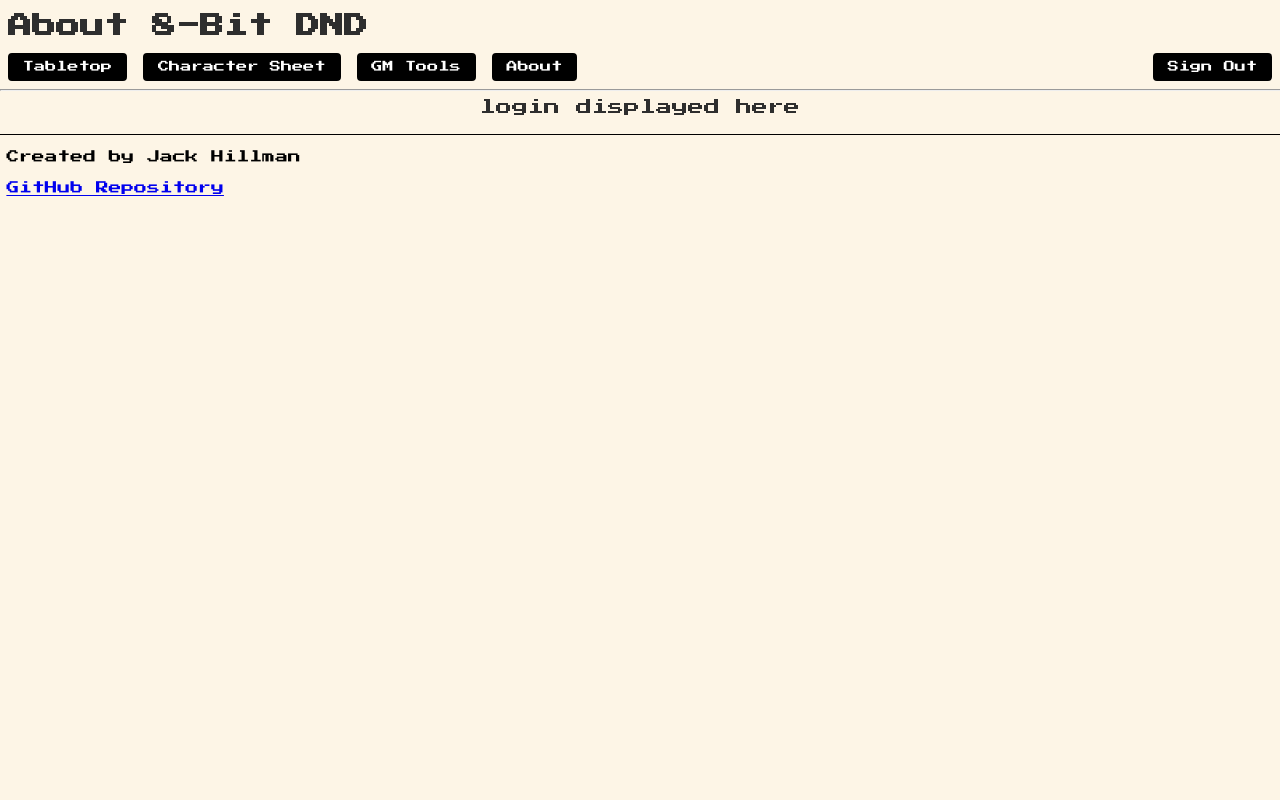
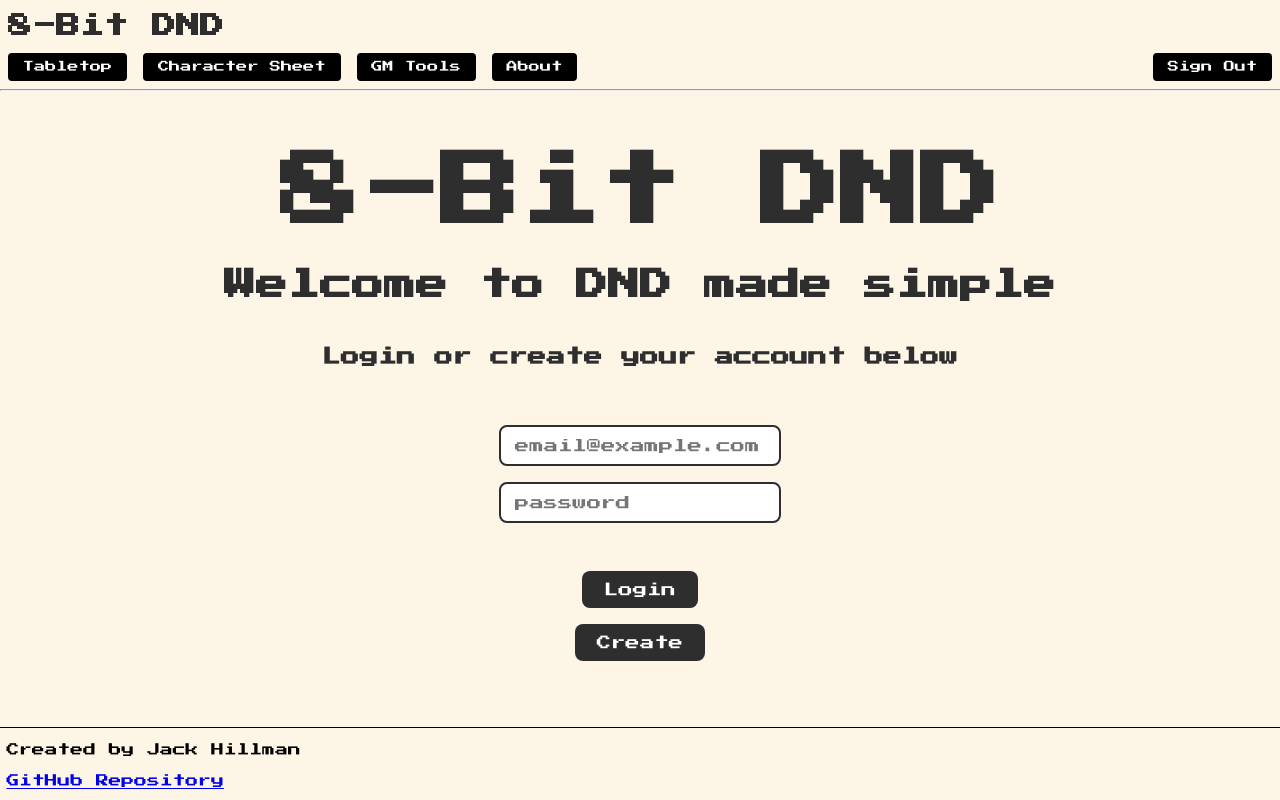
Before and after one commit to theeleventhmetal/startup, a React (Vite) app in the folder 8bitdnd/: page / in a window 1280 px wide. Built offline with nearby package versions, Linux system fonts and the light colour scheme.

Commit message:
Finally got the footer to stay in place

```diff
--- a/8bitdnd/index.html
+++ b/8bitdnd/index.html
@@ -6,7 +6,7 @@
     <meta name="viewport" content="width=device-width, initial-scale=1" />
     <meta name="theme-color" content="#000000" />
 
-    <title>Startup React</title>
+    <title>8-Bit DND</title>
   </head>
   <body>
     <noscript>You need to enable JavaScript to run this app.</noscript>
--- a/8bitdnd/src/app.css
+++ b/8bitdnd/src/app.css
@@ -7,14 +7,21 @@
   min-width: 375px;
 }
 
-body {
+body, #root {
+  height: 100vh;
   display: flex;
   flex-direction: column;
-  min-height: 100vh;
   overflow: hidden;
   background: #fdf5e6; /* off-white for normal pages */
   color: #2e2e2e;
   font-family: 'Press Start 2P', monospace;
+}
+
+#root > div {
+  flex: 1;
+  display: flex;
+  flex-direction: column;
+  min-height: 100vh;
 }
 
 header {
--- a/8bitdnd/src/app.jsx
+++ b/8bitdnd/src/app.jsx
@@ -7,13 +7,14 @@ import { Gmtools } from './gmtools/gmtools';
 import { Menu } from './menu/menu';
 import { About } from './about/about';
 import { Tabletop } from './tabletop/tabletop';
+import { Csheet } from './csheet/csheet';
 
 export default function App() {
   return (
     <BrowserRouter>
     <div>
       <header>
-        <h1 className="main-header">About 8-Bit DND</h1>
+        <h1 className="main-header">8-Bit DND</h1>
         <nav>
           <ul style={{ listStyle: 'none', padding: 0, margin: 0, display: 'flex', gap: '1em' }}>
             <li><NavLink className='nav-link' to='/tabletop'>Tabletop</NavLink></li>
@@ -29,7 +30,7 @@ export default function App() {
       <Routes>
         <Route path='/' element={<Login />} />
         <Route path='/tabletop' element={<Tabletop />} />
-        <Route path='/csheet' element={<Menu />} />
+        <Route path='/csheet' element={<Csheet />} />
         <Route path='/gmtools' element={<Gmtools />} />
         <Route path='/about' element={<About />} />
         <Route path='*' element={<NotFound />} />
--- a/8bitdnd/src/csheet/csheet.jsx
+++ b/8bitdnd/src/csheet/csheet.jsx
@@ -2,8 +2,10 @@ import React from 'react';
 
 export function Csheet() {
   return (
-    <main className="container-fluid bg-secondary text-center">
-      <div>Csheet displayed here</div>
-    </main>
+    <main>
+
+    <p>Placeholder for future character sheet editing</p>
+
+  </main>
   );
 }
--- a/8bitdnd/src/gmtools/gmtools.jsx
+++ b/8bitdnd/src/gmtools/gmtools.jsx
@@ -2,8 +2,10 @@ import React from 'react';
 
 export function Gmtools() {
   return (
-    <main className="container-fluid bg-secondary text-center">
-      <div>gmtools displayed here</div>
-    </main>
+    <main>
+
+    <p>Placeholder for future GM settings</p>
+
+  </main>
   );
 }
--- a/8bitdnd/src/login/login.css
+++ b/8bitdnd/src/login/login.css
@@ -1,5 +1,5 @@
 /* Login page specific */
-body.login-page main {
+main {
   flex: 1;
   display: flex;
   flex-direction: column;
--- a/8bitdnd/src/login/login.jsx
+++ b/8bitdnd/src/login/login.jsx
@@ -1,9 +1,36 @@
 import React from 'react';
+import { useNavigate } from 'react-router-dom';
+import './login.css';
 
 export function Login() {
+  const navigate = useNavigate();
+
+  function handleSubmit(e) {
+    e.preventDefault();
+    // Add authentication logic here if needed
+    navigate('/tabletop');
+  }
+
   return (
-    <main className="container-fluid bg-secondary text-center">
-      <div>login displayed here</div>
+    <main>
+      <div className="landscape-warning">
+        For best experience, please rotate your device to landscape mode.
+      </div>
+      <h1 className="big-title">8-Bit DND</h1>
+      <h1 className="secondary-title">Welcome to DND made simple</h1>
+      <h3>Login or create your account below</h3>
+      <form id="login-form" onSubmit={handleSubmit}>
+        <div style={{ marginBottom: '0em' }}></div>
+        <div>
+          <input type="text" placeholder="email@example.com" />
+        </div>
+        <div>
+          <input type="password" placeholder="password" />
+        </div>
+        <div style={{ marginBottom: '1em' }}></div>
+        <button type="submit">Login</button>
+        <button type="button" onClick={() => navigate('/tabletop')}>Create</button>
+      </form>
     </main>
   );
 }
--- a/8bitdnd/src/menu/menu.jsx
+++ b/8bitdnd/src/menu/menu.jsx
@@ -1,9 +1,23 @@
 import React from 'react';
+import './menu.css'
 
 export function Menu() {
   return (
-    <main className="container-fluid bg-secondary text-center">
-      <div>menu displayed here</div>
+    <main>
+
+        <h1 className="big-title"> Main Menu </h1>
+
+        <nav>
+            <ul className = "menu-list">
+            <li><a className = "menu-button" href="tabletop.html">Tabletop</a></li>
+            <li><a className = "menu-button" href="csheet.html">Character Sheet</a></li>
+            <li><a className = "menu-button" href="gmtools.html">GM Tools</a></li>
+            <li><a className = "menu-button" href="about.html">About</a></li>
+            <li><a className = "menu-button" href="index.html">Sign Out</a></li>
+
+            </ul>
+        </nav>
+
     </main>
   );
 }
--- a/8bitdnd/src/tabletop/tabletop.jsx
+++ b/8bitdnd/src/tabletop/tabletop.jsx
@@ -10,9 +10,12 @@ export function Tabletop() {
       </div>
       <div className="character-sheet">
         <table>
+          <thead>
           <tr>
             <th colSpan={2} style={{ textAlign: 'center' }}>Character Sheet</th>
           </tr>
+          </thead>
+          <tbody>
           <tr>
             <td>HP</td>
             <td style={{ textAlign: 'center' }}>12</td>
@@ -45,6 +48,7 @@ export function Tabletop() {
             <td>Charisma</td>
             <td style={{ textAlign: 'center' }}>16</td>
           </tr>
+          </tbody>
         </table>
       </div>
     </main>
```
